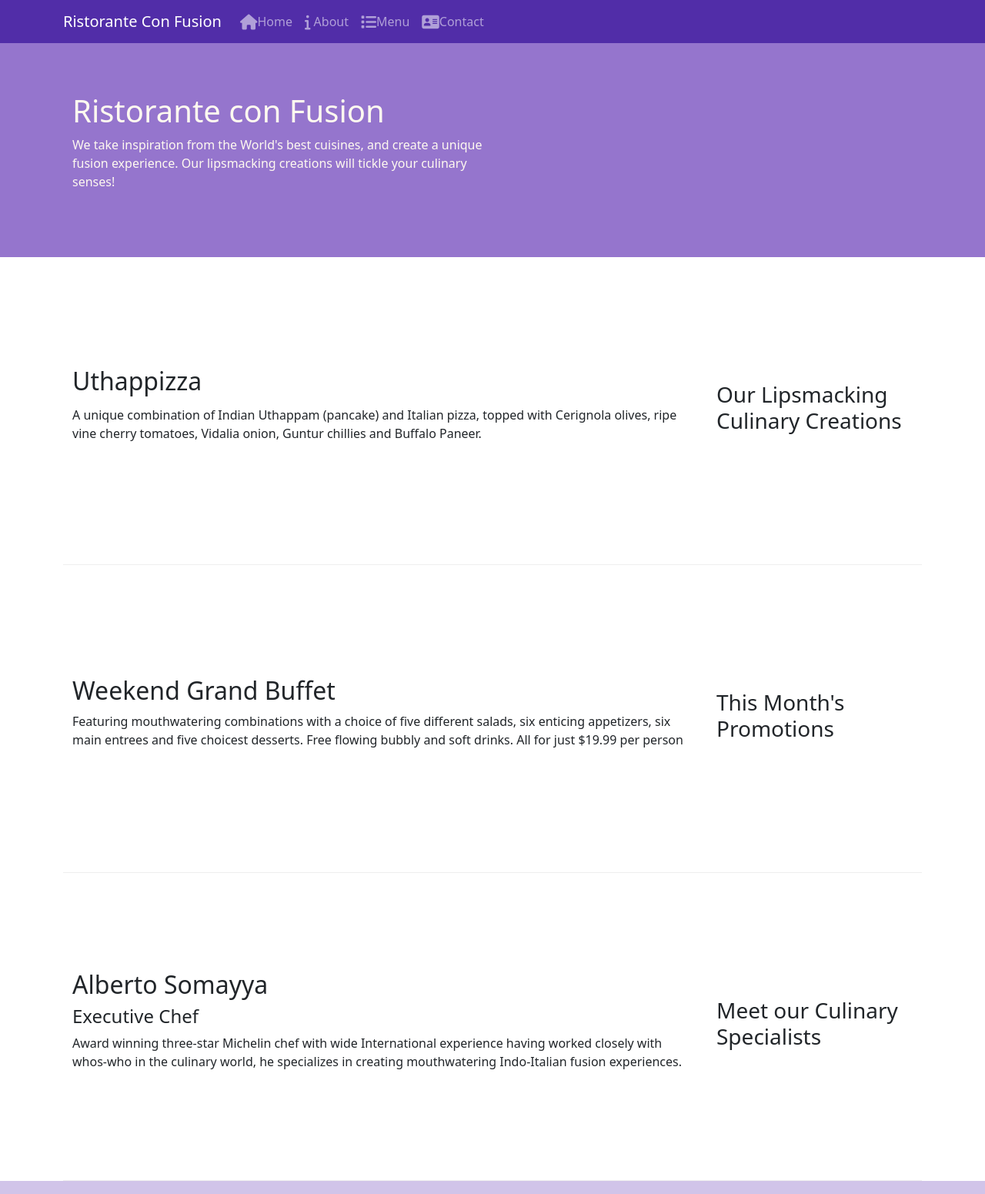
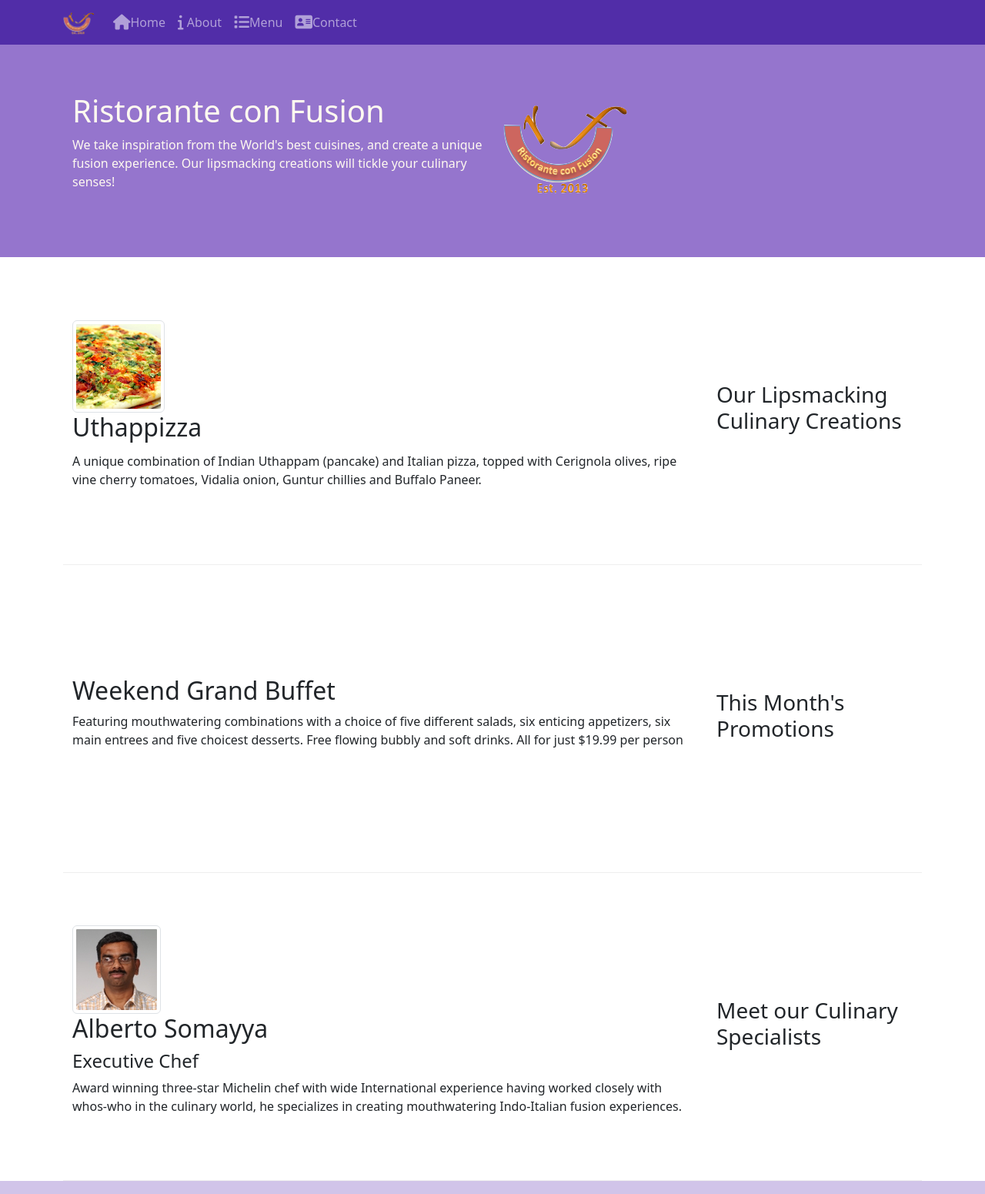
Before and after one commit to irtizahussain221/conFusion-Bootstrap-Coursera, a plain HTML site: page index.html in a window 1280 px wide. Shown: the top 1551 px of the page at 77% size. Drawn offline with nearby package versions, Linux system fonts and the light colour scheme.

Commit message:
Images and Media

```diff
--- a/index.html
+++ b/index.html
@@ -38,7 +38,9 @@
         >
           <span class="navbar-toggler-icon"></span>
         </button>
-        <a class="navbar-brand" href="#">Ristorante Con Fusion</a>
+        <a class="navbar-brand" href="#"
+          ><img src="./img/logo.png" height="30" width="41"
+        /></a>
         <div class="collapse navbar-collapse" id="navbar">
           <ul class="navbar-nav mr-auto">
             <li class="nav-item active">
@@ -77,7 +79,9 @@
               your culinary senses!
             </p>
           </div>
-          <div class="col col-sm"></div>
+          <div class="col col-sm align-self-center">
+            <img src="./img/logo.png" class="img-fluid" />
+          </div>
         </div>
       </div>
     </header>
@@ -88,15 +92,23 @@
           <h3>Our Lipsmacking Culinary Creations</h3>
         </div>
         <div class="col col-sm order-sm-first col-md">
-          <h2>
+          <div class="media">
+            <img
+              src="./img/uthappizza.png"
+              class="img-thumbnail align-self-center mr-3 d-flex"
+            />
+            <div class="media-body">
+              <h2 class="mt-0">
                 Uthappizza<span class="badge badge-danger">HOT</span
                 ><span class="badge badge-pill badge-secondary">$4.99</span>
               </h2>
-          <p>
-            A unique combination of Indian Uthappam (pancake) and Italian pizza,
-            topped with Cerignola olives, ripe vine cherry tomatoes, Vidalia
-            onion, Guntur chillies and Buffalo Paneer.
+              <p class="d-none d-sm-block">
+                A unique combination of Indian Uthappam (pancake) and Italian
+                pizza, topped with Cerignola olives, ripe vine cherry tomatoes,
+                Vidalia onion, Guntur chillies and Buffalo Paneer.
               </p>
+            </div>
+          </div>
         </div>
       </div>
 
@@ -120,14 +132,22 @@
           <h3>Meet our Culinary Specialists</h3>
         </div>
         <div class="col col-sm order-sm-first col-md">
-          <h2>Alberto Somayya</h2>
+          <div class="media">
+            <img
+              class="mr-3 d-flex img-thumbnail align-self-center"
+              src="./img/alberto.png"
+            />
+            <div class="media-body">
+              <h2 class="mt-0">Alberto Somayya</h2>
               <h4>Executive Chef</h4>
-          <p>
+              <p class="d-none d-sm-block">
                 Award winning three-star Michelin chef with wide International
                 experience having worked closely with whos-who in the culinary
-            world, he specializes in creating mouthwatering Indo-Italian fusion
-            experiences.
+                world, he specializes in creating mouthwatering Indo-Italian
+                fusion experiences.
               </p>
+            </div>
+          </div>
         </div>
       </div>
     </div>
```
Also changed, not shown: aboutus.html (+3 -1 lines), contactus.html (+3 -1 lines). Lines whose indentation alone changed are shown as unchanged.
